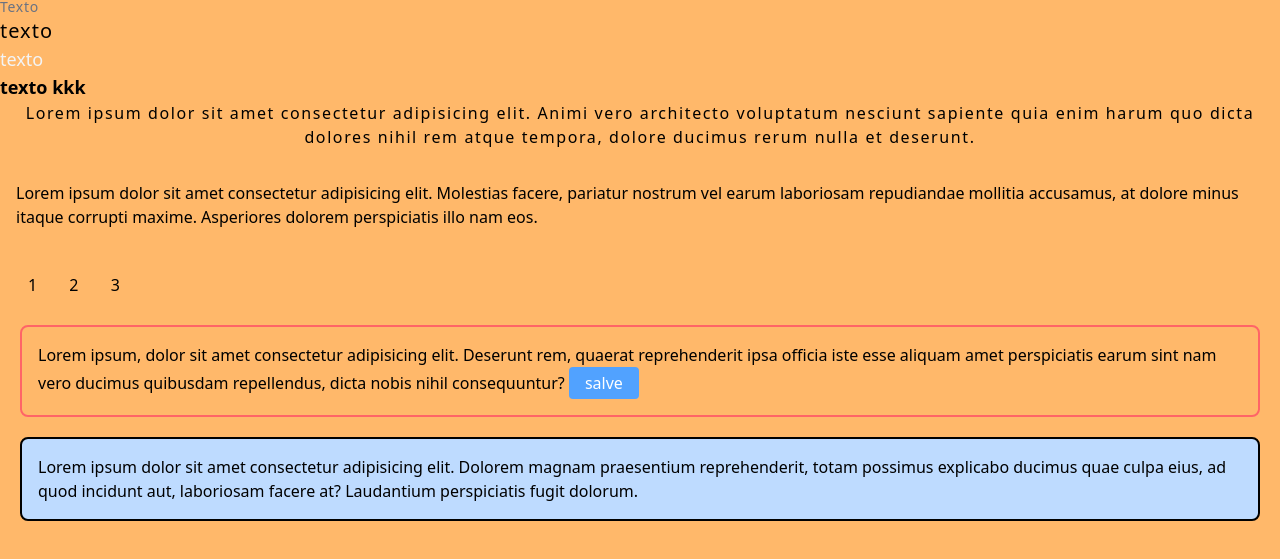
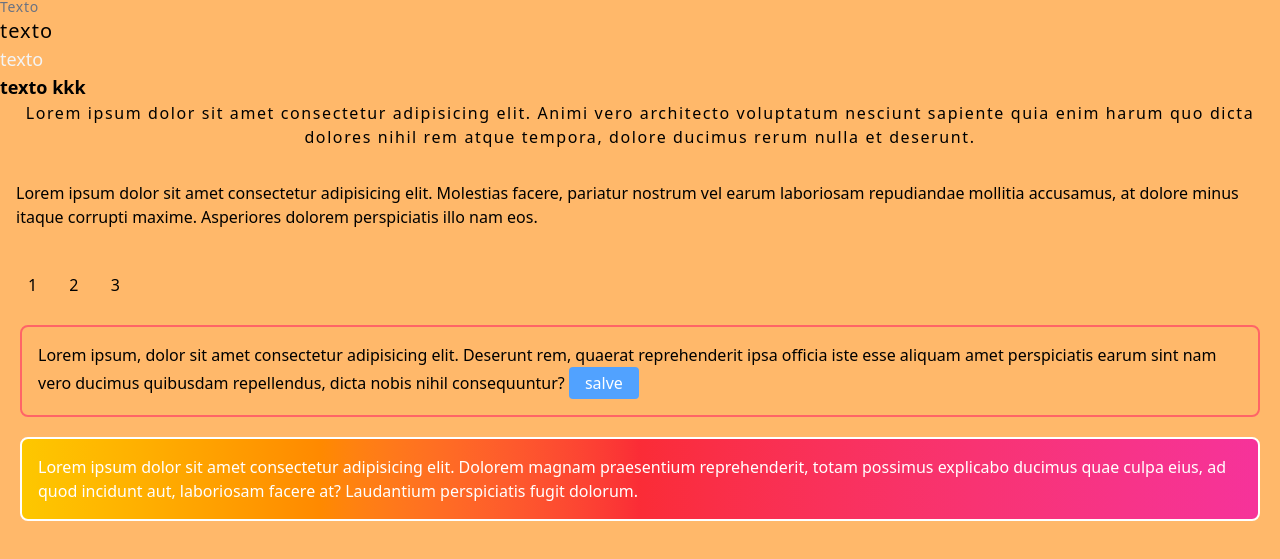
Before and after one commit to joanabnu/Tailwindcss-Primeiro, a website: page Meu-primeiro-projeto/src/index.html in a window 1280 px wide. Shown: the part 99-658 px from the top of the page. Drawn offline with Linux system fonts and the light colour scheme.

Commit message:
background

```diff
--- a/Meu-primeiro-projeto/src/index.html
+++ b/Meu-primeiro-projeto/src/index.html
@@ -30,6 +30,6 @@
    <button class="bg-blue-400 px-4 py-1 rounded text-white hover:ring-2">salve</button>
   </div>
   <!-- Background -->
-   <div class="m-5 border-2 p-4 borde-red-400 rounded-lg bg-blue-200 bg-opacity-95 ">Lorem ipsum dolor sit amet consectetur adipisicing elit. Dolorem magnam praesentium reprehenderit, totam possimus explicabo ducimus quae culpa eius, ad quod incidunt aut, laboriosam facere at? Laudantium perspiciatis fugit dolorum.</div>
+   <div class="m-5 border-2 p-4 borde-red-400 text-white rounded-lg bg-blue-200 bg-gradient-to-r from-yellow-400 via-red-500 to-pink-500  ">Lorem ipsum dolor sit amet consectetur adipisicing elit. Dolorem magnam praesentium reprehenderit, totam possimus explicabo ducimus quae culpa eius, ad quod incidunt aut, laboriosam facere at? Laudantium perspiciatis fugit dolorum.</div>
 </body>
 </html>
```
Also changed, not shown: Meu-primeiro-projeto/src/output.css.
